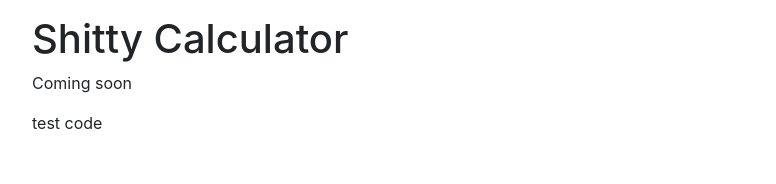
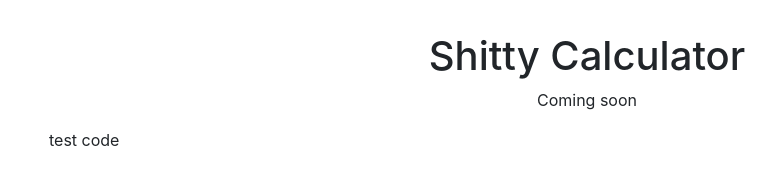
Before and after one commit to mtian725/BasicCalculator, a website: page index.html in a window 1280 px wide. Shown: the whole page, without its empty margins (53-829 px from the left). Drawn offline with nearby package versions, Linux system fonts and the light colour scheme.

Commit message:
Update styles.css

```diff
--- a/styles.css
+++ b/styles.css
@@ -1,13 +1,13 @@
 
 .container {
   justify-content: center;
-  padding: 15px;
+  padding: 2rem;
 }
 
 h1.center {
-  justify-content: center;
+  text-align: center
 }
 
 p.center {
-  justify-content: center;
+  text-align: center
 }
```
